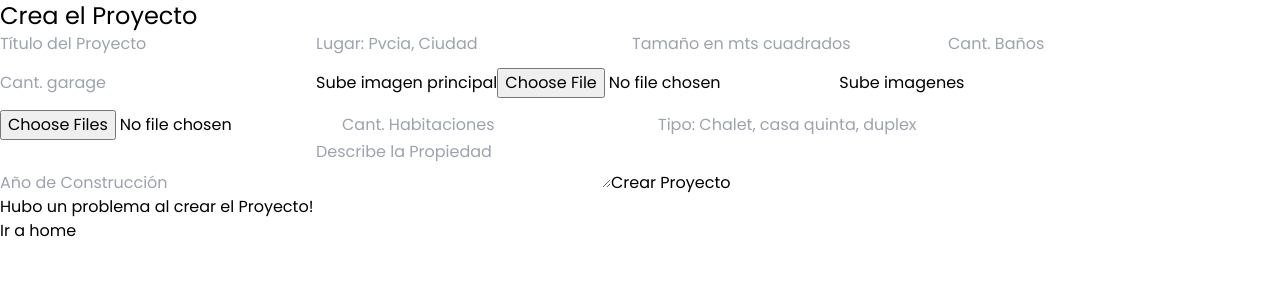
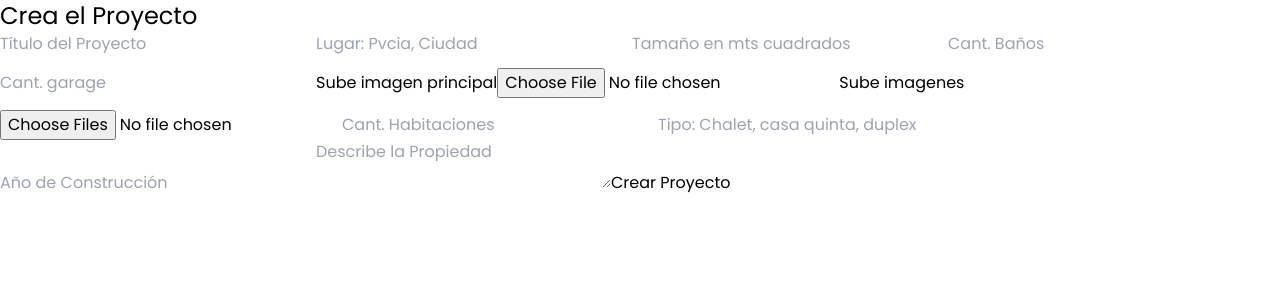
Before and after one commit to 4Bprogramming/BajdaNextJs, a Next.js app: page /admin in a window 1280 px wide. Shown: the top 300 px of the page. Built offline with nearby package versions, Linux system fonts and the light colour scheme.

Commit message:
use stated false by default

```diff
--- a/src/Components/Forms/createProjectForm.jsx
+++ b/src/Components/Forms/createProjectForm.jsx
@@ -11,7 +11,7 @@ const CreateProjectForm = () => {
   const [files, setFiles] = useState([]);
   const [loader, setLoader] = useState(false);
   const [projectCreated, setProjectCreated] = useState(false);
-  const [projectNotCreated, setProjectNotCreated] = useState(true);
+  const [projectNotCreated, setProjectNotCreated] = useState(false);
   const [formData, setFormData] = useState({
     place: "",
     title: "",
```
